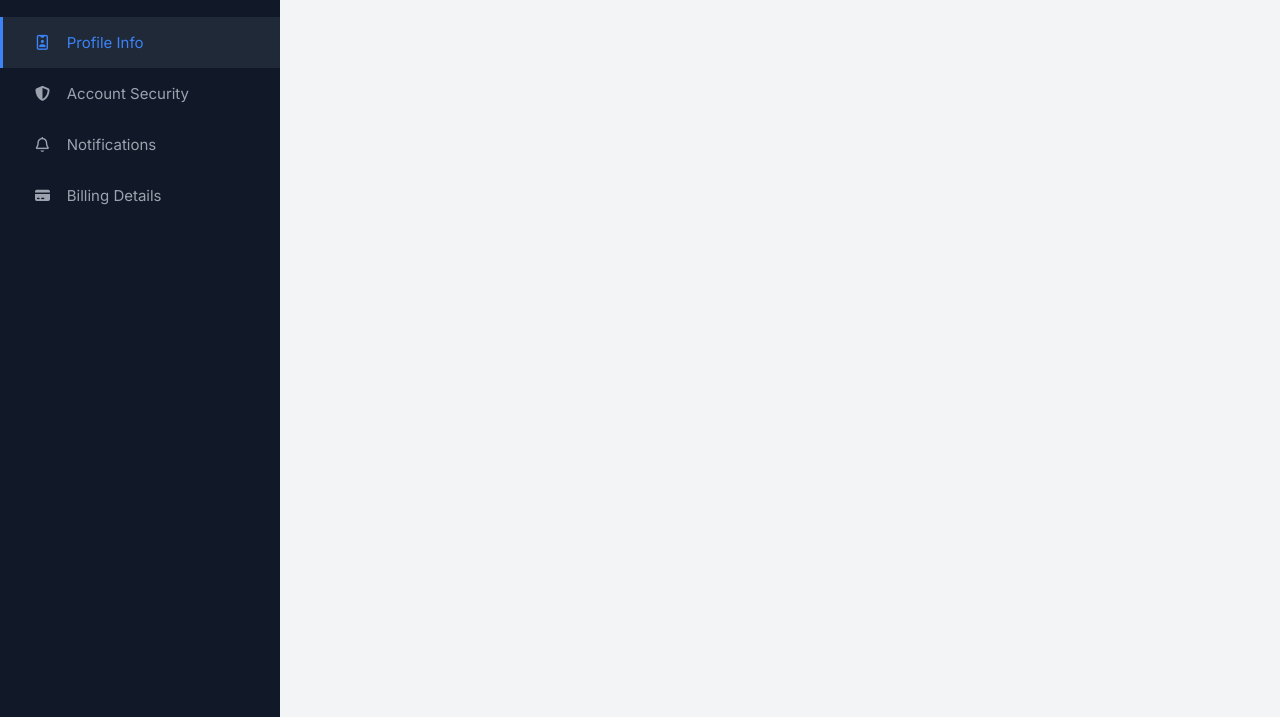
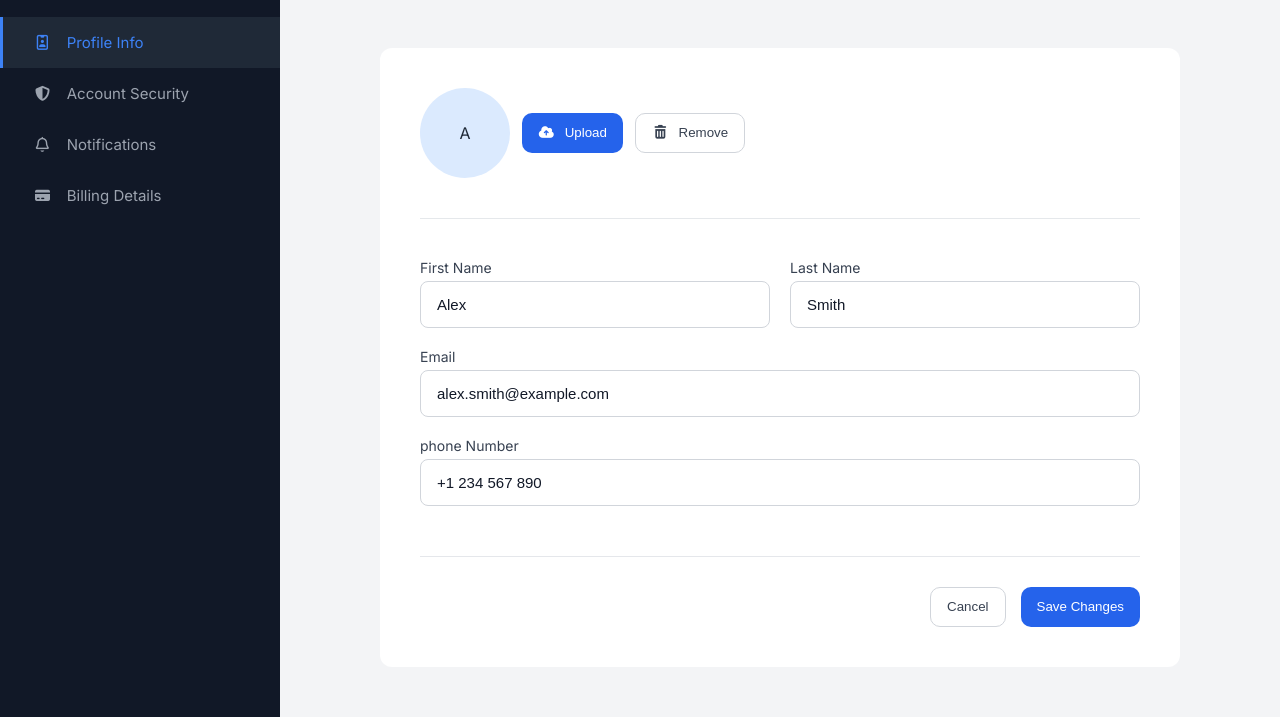
Before and after one commit to joohyuna/02_HTML, a website: page practice7/index.html in a window 1280 px wide. Shown: the part 83-800 px from the top of the page. Drawn offline with Linux system fonts and the light colour scheme.

Commit message:
practice7 답안지 완료

```diff
--- a/practice7/index.html
+++ b/practice7/index.html
@@ -43,7 +43,48 @@
             <div class="user-avatar-small">A</div>
           </div>
         </header>
-        <div class="content-wrapper"></div>
+        <div class="content-wrapper">
+          <form class="profile-form">
+            <div class="avatar-section">
+              <div class="avatar-circle">A</div>
+              <button class="btn btn-primary">
+                <i class="fa-solid fa-cloud-arrow-up"></i> Upload
+              </button>
+              <button class="btn btn-outline">
+                <i class="fa-solid fa-trash-can"></i> Remove
+              </button>
+            </div>
+            <div class="form-row">
+              <div class="form-group">
+                <label for="first-name">First Name</label>
+                <input type="text" class="form-input" id="first-name" Value="Alex" />
+              </div>
+              <div class="form-group">
+                <label for="last-name">Last Name</label>
+                <input type="text" class="form-input" id="last-name" value="Smith" />
+              </div>
+            </div>
+            <div class="form-row">
+              <div class="form-group">
+                <label for="emailAddress">Email</label>
+                <input type="email" class="form-input" id="emailAddress" value="alex.smith@example.com" />
+              </div>
+            </div>
+            <div class="form-row">
+              <div class="form-group">
+                <label for="phoneNumber">phone Number</label>
+                <input type="tel" class="form-input" id="phoneNumber" value="+1 234 567 890"  />
+              </div>
+            </div>
+            <div class="form-row">
+              <!-- 체크박스 만들곳 -->
+            </div>
+            <div class="form-actions">
+              <button class="btn btn-outline">Cancel</button>
+              <button class="btn btn-primary">Save Changes</button>
+            </div>
+          </form>
+        </div>
       </main>
     </div>
 </body>
--- a/practice7/style.css
+++ b/practice7/style.css
@@ -128,3 +128,99 @@
     background-color: #dbeafe;
     color: #2563eb;
 }
+
+.content-wrapper {
+    display: flex;
+    justify-content: center;
+    align-items: center;
+    flex: 1;
+}
+
+.profile-form {
+    width: 100%;
+    max-width: 800px;
+    background-color: #fff;
+    border-radius: 12px;
+    padding: 40px;
+}
+
+.avatar-section {
+    display: flex;
+    gap: 12px;
+    align-items: center;
+    margin-bottom: 40px;
+    padding-bottom: 40px;
+    border-bottom: 1px solid #e5e8eb;
+}
+
+.avatar-circle {
+    width: 90px;
+    height: 90px;
+    border-radius: 50%;
+    display: flex;
+    justify-content: center;
+    align-items: center;
+    background-color: #dbeafe;
+}
+
+.btn {
+    height: 40px;
+    display: flex;
+    justify-content: center;
+    align-items: center;
+    padding: 0 16px;
+    border-radius: 10px;
+    gap: 10px;
+}
+
+.btn-primary {
+    background-color: #2563eb;
+    color: #fff;
+    border: none;
+}
+
+.btn-outline {
+    background-color: #fff;
+    color: #374151;
+    border: 1px solid #d1d5db;
+}
+
+.form-row {
+    display: flex;
+    gap: 20px;
+    margin-bottom: 20px;
+}
+
+.form-group {
+    width: 100%;
+    display: flex;
+    flex-direction: column;
+    gap: 5px;
+}
+
+.form-group label {
+    font-size: 14px;
+    color: #374151;
+}
+
+.form-group input {
+    padding: 14px  16px;
+    border: 1px solid #d1d5db;
+    border-radius: 8px;
+    font-size: 15px;
+    color: #111827;
+}
+
+.form-group input:focus {
+    outline: none;
+    border-color: #2563eb;
+}
+
+.form-actions {
+    display: flex;
+    justify-content: flex-end;
+    gap: 15px;
+    margin-top: 30px;
+    padding-top: 30px;
+    border-top: 1px solid #e5e7eb;
+}
```
